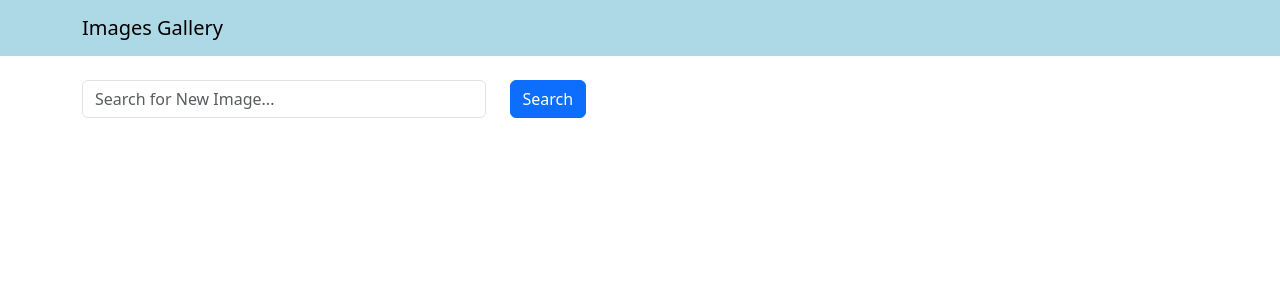
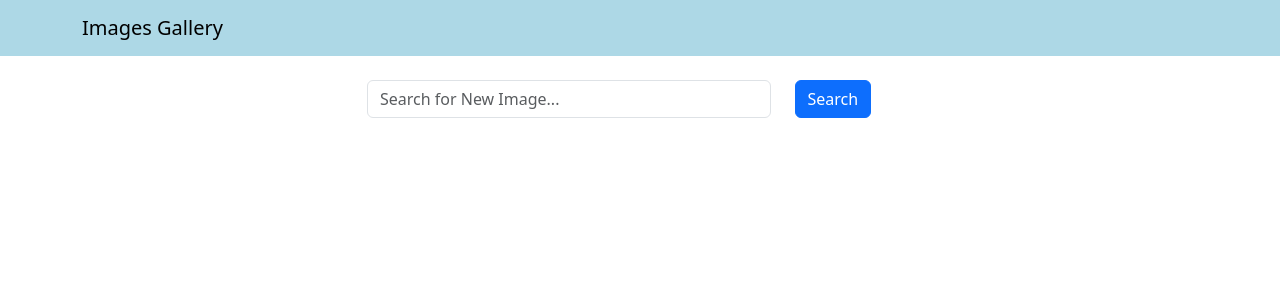
Before and after one commit to joshluna14/images-gallery, a React (Create React App) app in the folder frontend/: page / in a window 1280 px wide. Shown: the top 300 px of the page. Built offline with nearby package versions, Linux system fonts and the light colour scheme; no server answers.

Commit message:
Updated classname in search

```diff
--- a/frontend/src/components/search.js
+++ b/frontend/src/components/search.js
@@ -4,7 +4,7 @@ import { Container, Row, Col, Form, Button } from "react-bootstrap";
 const Search = ( { word, setWord, handleSubmit } ) => {
   return (
     <Container className="mt-4">
-      <Row claddName="justify-content-center">
+      <Row className="justify-content-center">
         <Col xs={12} md={8} lg={6}>
           <Form onSubmit={handleSubmit}>
             <Row>
```
